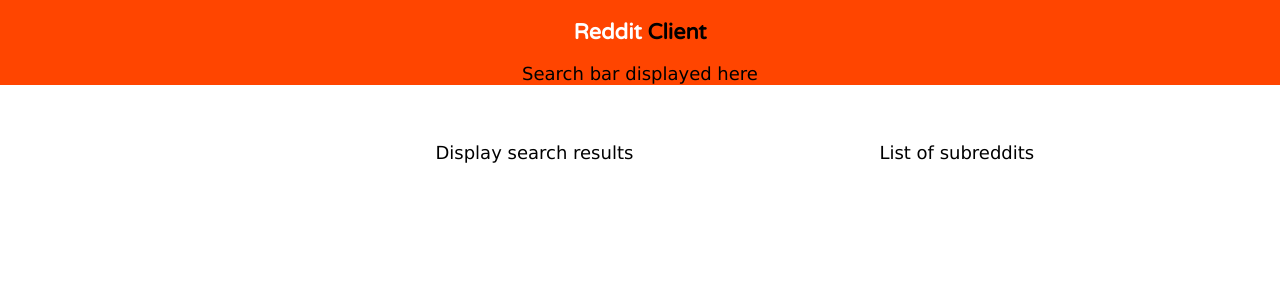
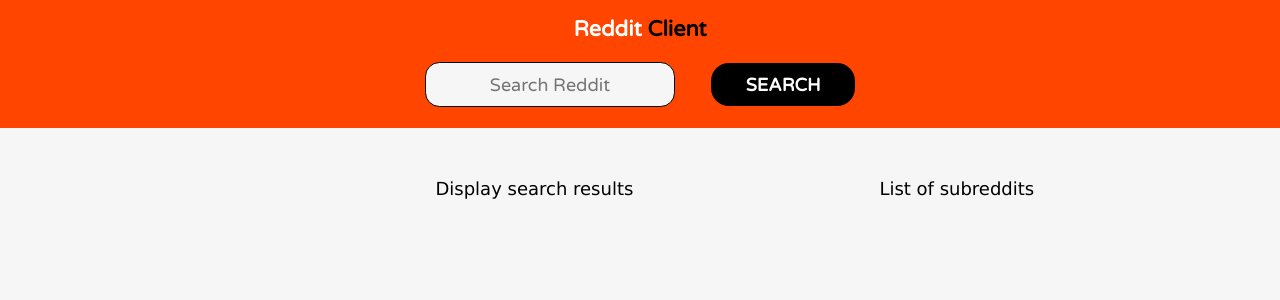
Before and after one commit to katie-ws/reddit-client, a React (Create React App) app: page / in a window 1280 px wide. Shown: the top 300 px of the page. Built offline with nearby package versions, Linux system fonts and the light colour scheme.

Commit message:
SearchBar styling

```diff
--- a/src/App.css
+++ b/src/App.css
@@ -26,6 +26,7 @@
   height: 100%;
   font-family: Verdana, Geneva, Tahoma, sans-serif;
   color: black;
+  background-color: #f6f6f6;
 }
 
 .App-header {
@@ -37,11 +38,12 @@
   border-bottom: 2px solid #FF4500;
   background-color: #FF4500;
   position: fixed;
+  height: 7rem;
 }
 
 .App-results {
   display: grid;
   grid-template-columns: 75% 25%;
   justify-content: space-between;
-  padding: 8rem 17%;
+  padding: 10rem 17%;
 }
--- /dev/null
+++ b/src/Components/SearchBar/SearchBar.css
@@ -0,0 +1,42 @@
+.SearchBar {
+    display: flex;
+    align-items: center;
+    column-gap: 2rem;
+    margin-bottom: 1.2rem;
+}
+
+.SearchBar input {
+    width: 13rem;
+    padding: 0.6rem 0.4rem;
+    border: 1px solid black;
+    border-radius: 0.8rem;
+    color: black;
+    text-align: center;
+    font-size: 1rem;
+    font-family: 'Varela Round', sans-serif;
+    background-color: #f6f6f6;
+}
+
+.SearchBar input:focus {
+    outline: none;
+}
+
+.SearchButton {
+    cursor: pointer;
+    width: 8rem;
+    padding: 0.6rem 0;
+    border-radius: 1rem;
+    background-color: black;
+    transition: background-color .25s;
+    text-align: center;
+    font-size: 1rem;
+    font-family: 'Varela Round', sans-serif;
+    color: white;
+    font-weight: 600;
+    border: none;
+}
+
+.SearchButton:hover {
+    background-color: #3e403f
+    ;
+}
--- a/src/Components/SearchBar/SearchBar.js
+++ b/src/Components/SearchBar/SearchBar.js
@@ -1,9 +1,15 @@
 import React from 'react';
+import './SearchBar.css';
 
 export const SearchBar = () => {
     return (
-        <div>
-            <p>Search bar displayed here</p>
+        <div className="SearchBar">
+            <input
+                placeholder="Search Reddit"
+            />
+            <button
+                className="SearchButton"
+            >SEARCH</button>
         </div>
     )
 };
```
